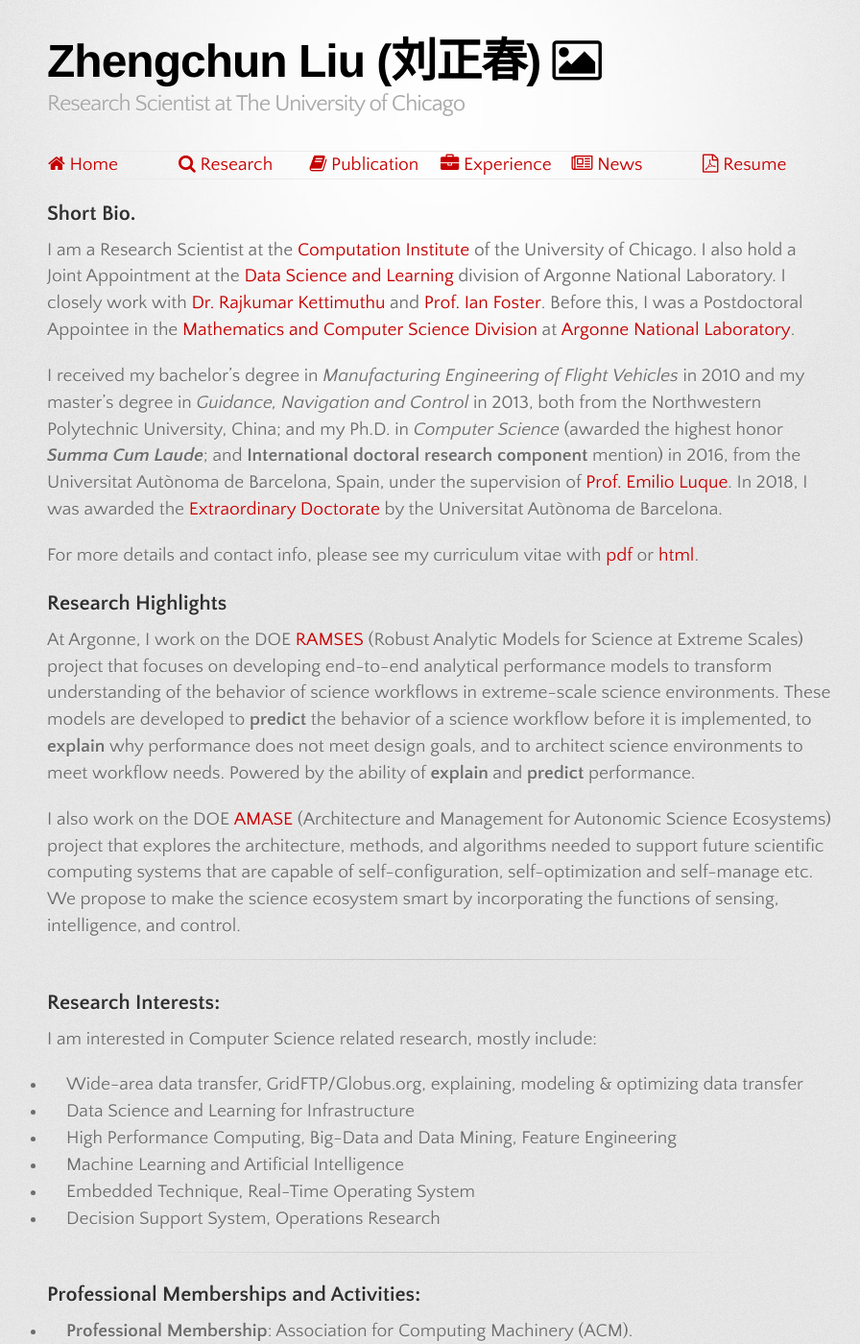
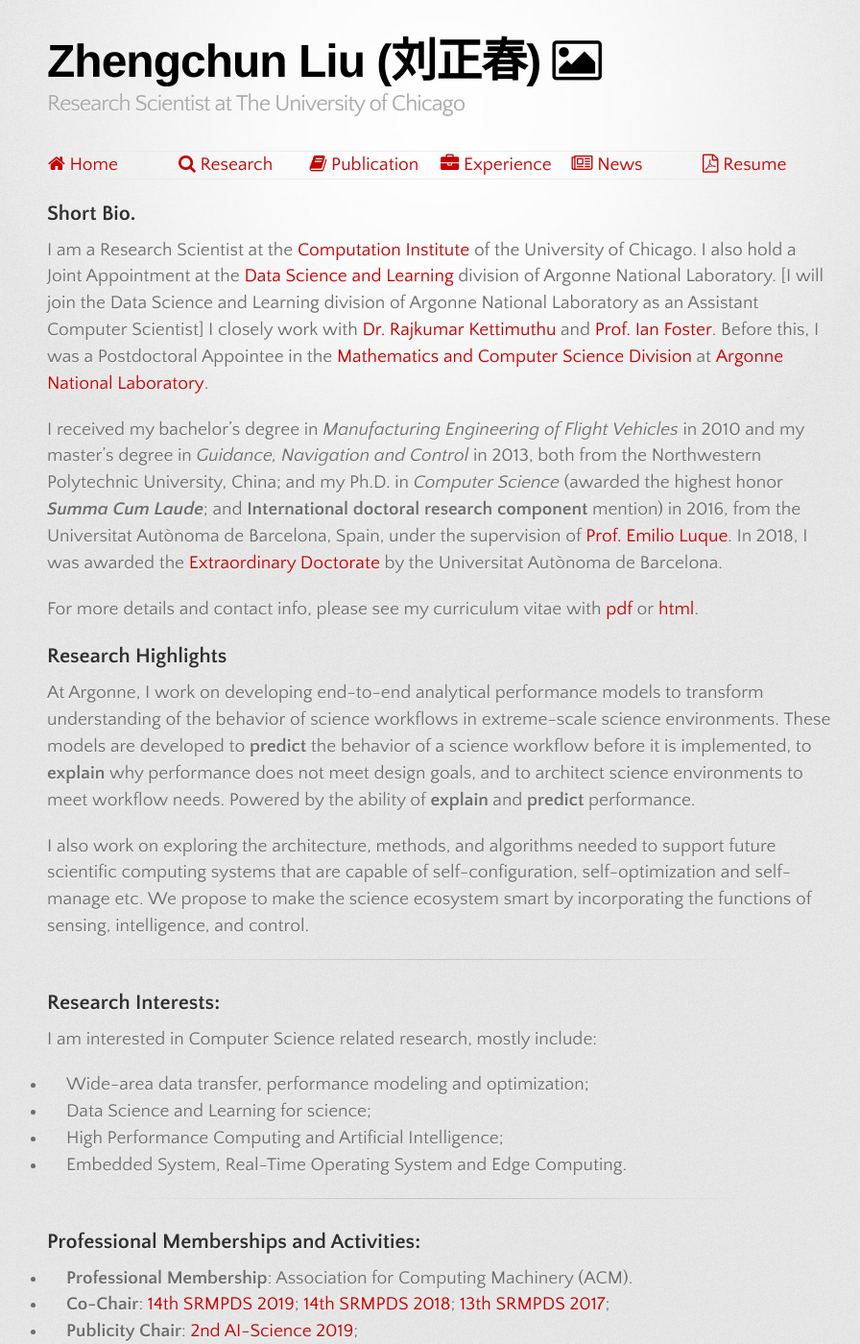
Before and after one commit to lzhengchun/lzhengchun.github.io, a Jekyll site: the page built from index.md, in a window 1280 px wide and 1400 px high. Shown: the whole window at 96% size, without its empty margins (181-1077 px from the left). Built offline with Jekyll 4.4.1, drawn with Linux system fonts in a browser that asks for light colours; some web fonts are replaced; some of the changed text lies outside the part shown.

Commit message:
add, delete, polish etc.

```diff
--- a/index.md
+++ b/index.md
@@ -4,28 +4,26 @@
 ---
 
 ## Short Bio.
-I am a Research Scientist at the [Computation Institute](https://www.ci.uchicago.edu) of the University of Chicago. I also hold a Joint Appointment at the [Data Science and Learning](http://www.anl.gov/dsl) division of Argonne National Laboratory. I closely work with <a href="http://www.mcs.anl.gov/~kettimut/" target="_blank">Dr. Rajkumar Kettimuthu</a> and <a href="https://www.cs.uchicago.edu/directory/ian-foster" target="_blank">Prof. Ian Foster</a>. Before this, I was a Postdoctoral Appointee in the [Mathematics and Computer Science Division](http://www.mcs.anl.gov/person/zhengchun-liu) at [Argonne National Laboratory](http://www.anl.gov/).
+I am a Research Scientist at the [Computation Institute](https://www.ci.uchicago.edu) of the University of Chicago. I also hold a Joint Appointment at the [Data Science and Learning](http://www.anl.gov/dsl) division of Argonne National Laboratory. [I will join the Data Science and Learning division of Argonne National Laboratory as an Assistant Computer Scientist] I closely work with <a href="http://www.mcs.anl.gov/~kettimut/" target="_blank">Dr. Rajkumar Kettimuthu</a> and <a href="https://www.cs.uchicago.edu/directory/ian-foster" target="_blank">Prof. Ian Foster</a>. Before this, I was a Postdoctoral Appointee in the [Mathematics and Computer Science Division](http://www.mcs.anl.gov/person/zhengchun-liu) at [Argonne National Laboratory](http://www.anl.gov/).
 
 I received my bachelor's degree in _Manufacturing Engineering of Flight Vehicles_ in 2010 and my master's degree in _Guidance, Navigation and Control_ in 2013, both from the Northwestern Polytechnic University, China; and my Ph.D. in _Computer Science_ (awarded the highest honor ___Summa Cum Laude___; and **International doctoral research component** mention) in 2016, from the Universitat Autònoma de Barcelona, Spain, under the supervision of <a href="http://grupsderecerca.uab.cat/hpc4eas/Emilio.Luque" target="_blank">Prof. Emilio Luque</a>. In 2018, I was awarded the [Extraordinary Doctorate](file/zliu-extraordinary-doc.pdf) by the Universitat Autònoma de Barcelona.
 
 For more details and contact info, please see my curriculum vitae with <a href="file/Zhengchun_Liu_CV.pdf" target="_blank">pdf</a> or <a href="file/Zhengchun_Liu_CV.html" target="_blank">html</a>.
 
 ## Research Highlights
-At Argonne, I work on the DOE <a href="https://ramsesproject.github.io" target="_blank"> RAMSES </a> (Robust Analytic Models for Science at Extreme Scales) project that focuses on developing end-to-end analytical performance models to transform understanding of the behavior of science workflows in extreme-scale science environments. These models are developed to __predict__ the behavior of a science workflow before it is implemented, to __explain__ why performance does not meet design goals, and to architect science environments to meet workflow needs. Powered by the ability of __explain__ and __predict__ performance.
+At Argonne, I work on developing end-to-end analytical performance models to transform understanding of the behavior of science workflows in extreme-scale science environments. These models are developed to __predict__ the behavior of a science workflow before it is implemented, to __explain__ why performance does not meet design goals, and to architect science environments to meet workflow needs. Powered by the ability of __explain__ and __predict__ performance.
 
-I also work on the DOE <a href="https://amaseproject.github.io" target="_blank"> AMASE </a> (Architecture and Management for Autonomic Science Ecosystems) project that explores the architecture, methods, and algorithms needed to support future scientific computing systems that are capable of self-configuration, self-optimization and self-manage etc. We propose to make the science ecosystem smart by incorporating the functions of sensing, intelligence, and control.
+I also work on exploring the architecture, methods, and algorithms needed to support future scientific computing systems that are capable of self-configuration, self-optimization and self-manage etc. We propose to make the science ecosystem smart by incorporating the functions of sensing, intelligence, and control.
 
 ---
 ## Research Interests:
 
 I am interested in Computer Science related research, mostly include:
 
-* Wide-area data transfer, GridFTP/Globus.org, explaining, modeling & optimizing data transfer
-* Data Science and Learning for Infrastructure
-* High Performance Computing, Big-Data and Data Mining, Feature Engineering
-* Machine Learning and Artificial Intelligence
-* Embedded Technique, Real-Time Operating System
-* Decision Support System, Operations Research
+* Wide-area data transfer, performance modeling and optimization;
+* Data Science and Learning for science;
+* High Performance Computing and Artificial Intelligence;
+* Embedded System, Real-Time Operating System and Edge Computing.
 
 ---
 ## Professional Memberships and Activities:
@@ -33,18 +31,16 @@
 * **Co-Chair**: [14th SRMPDS 2019](https://srmpds.github.io/); [14th SRMPDS 2018](https://srmpds.github.io/index-2018.html); [13th SRMPDS 2017](https://sites.google.com/site/srmpds/);
 * **Publicity Chair**: [2nd AI-Science 2019](https://ai-science.github.io/);
 * **Editorship**: [AJCSIT](http://www.imedpub.com/computer-science-and-information-technology/)--[iMedPub](http://www.imedpub.com)([Certificate](file/AJCST-Certificate_for_Editorial_Member.pdf), 11/2018 -- 12/2020).
-* **Technical Program Committee**: [IARIA SIMUL 2016](https://www.iaria.org/conferences2016/ComSIMUL16.html); [IARIA SIMUL 2015](https://www.iaria.org/conferences2015/ComSIMUL15.html); [DAAC 2017](http://www.depts.ttu.edu/cac/conferences/ucc2017/page-2/daacworkshop.html); [DAAC 2018](); [IARIA ICDS 2019](https://www.iaria.org/conferences2019/ComICDS19.html); [AI-Science](https://ai-science.github.io/).
+* **Technical Program Committee**: [IARIA SIMUL 2016](https://www.iaria.org/conferences2016/ComSIMUL16.html); [IARIA SIMUL 2015](https://www.iaria.org/conferences2015/ComSIMUL15.html); [DAAC 2017](http://www.depts.ttu.edu/cac/conferences/ucc2017/page-2/daacworkshop.html); [DAAC 2018](); [IARIA ICDS 2019](https://www.iaria.org/conferences2019/ComICDS19.html); [AI-Science 2019](https://ai-science.github.io/);[Deep Learning on Supercomputers 2019](https://www.tacc.utexas.edu/workshop/2019/deep-learning).
 * **Subreviewer**: [COMPUTATION TOOLS 2015](https://www.iaria.org/conferences2015/COMPUTATIONTOOLS15.html); [Euro-Par 2017](http://europar2017.usc.es/); [CLUSTER 2017](https://cluster17.github.io/); [HiPC 2017](http://hipc.org/); [WoWS 2017](https://words.sdsc.edu/wows2017); [IPDPS 2018](http://www.ipdps.org/ipdps2018/2018_call_for_papers.html); [HiPC](http://hipc.org); [ICACCP](http://www.icaccpa.in/); [ICDS](https://www.iaria.org/conferences2019/ICDS19.html)
 * **Journal Reviewer**: [Algorithms-MDPI](http://www.mdpi.com/journal/algorithms); [ Sustainability–MDPI](http://www.mdpi.com/journal/sustainability); [Sensors](https://www.mdpi.com/journal/sensors); [FGCS](https://www.journals.elsevier.com/future-generation-computer-systems)([_Outstanding Reviewer_](file/outstanding-reviewer-zliu-fgcs.pdf)); [AJCSIT](http://www.imedpub.com/computer-science-and-information-technology/)--[iMedPub](http://www.imedpub.com) ([_Outstanding Reviewer_](file/AJCSIT-outstanding-reviewer.png)); [IEEE-Access](http://ieeeaccess.ieee.org/); [JOCS](https://www.journals.elsevier.com/journal-of-computational-science)([Rec.](file/reviewer-zliu-jocs.pdf)).
 
 ---
 ## Skills:
-* Proficient in C/C++, Python, MATLAB and Embedded C Programming.
-* Extensive experience with Parallel software development, including MPI and programming models for multicore and heterogeneous architectures (e.g. CUDA, OpenMP, OpenCL).
-* Familiar with cluster computing framework (e.g., Apache Spark) and massive datasets mining (e.g., numpy, pandas, scikit-learn and matplotlib).
-* Extensive development experience with backend software on Linux.
-* Extensive experience with embedded system, real-time OS, hardware and firmware development.
-* Simulation with NS3, Netlogo etc.
+* C/C++, Python, MATLAB and Embedded C Programming;
+* Parallel software development, including MPI, CUDA, OpenMP, OpenCL;
+* Massive datasets mining.
+* Embedded system, real-time OS; hardware and firmware development.
 
 ---
 ## Professional Training, Honors & Awards:
```
Also changed, not shown: News.md (+3 -10 lines), file/Zhengchun_Liu_CV.html (+13 -13 lines), 2 other files.
